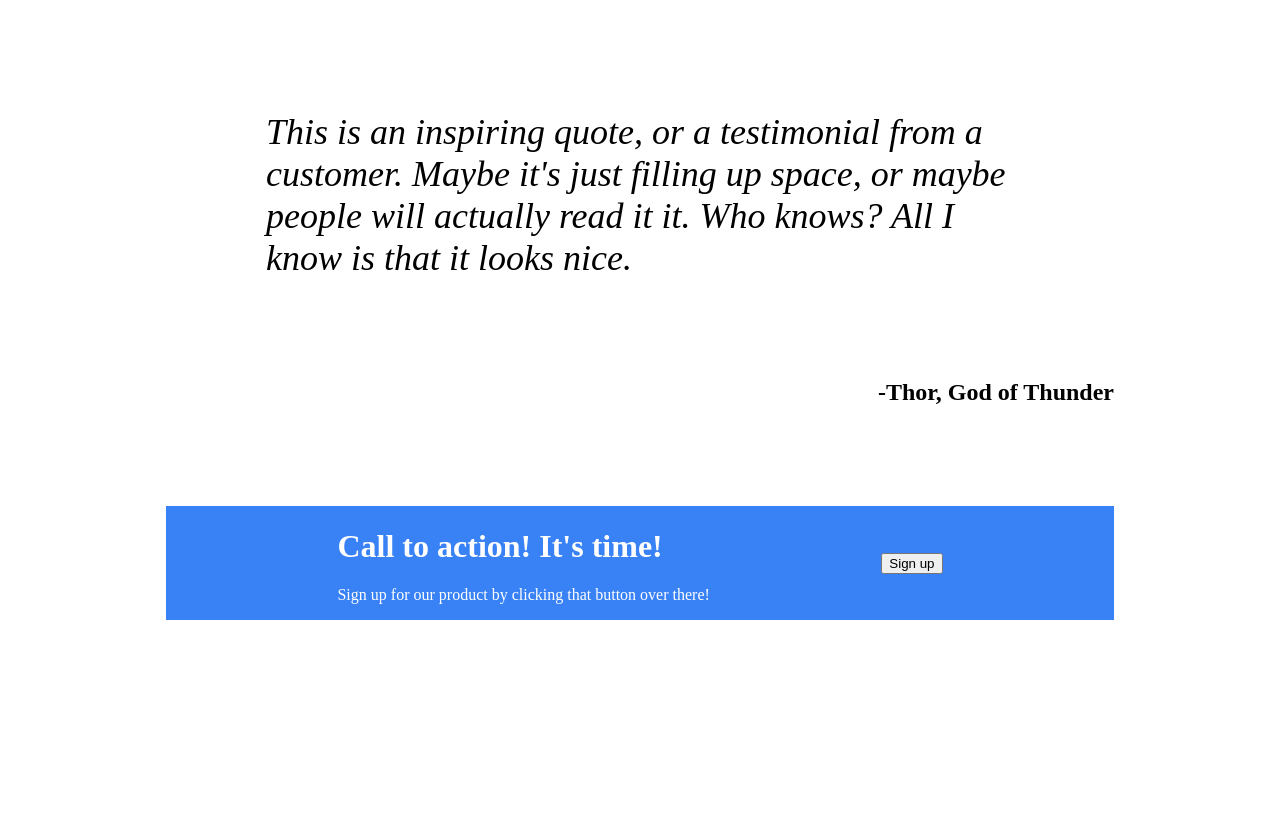
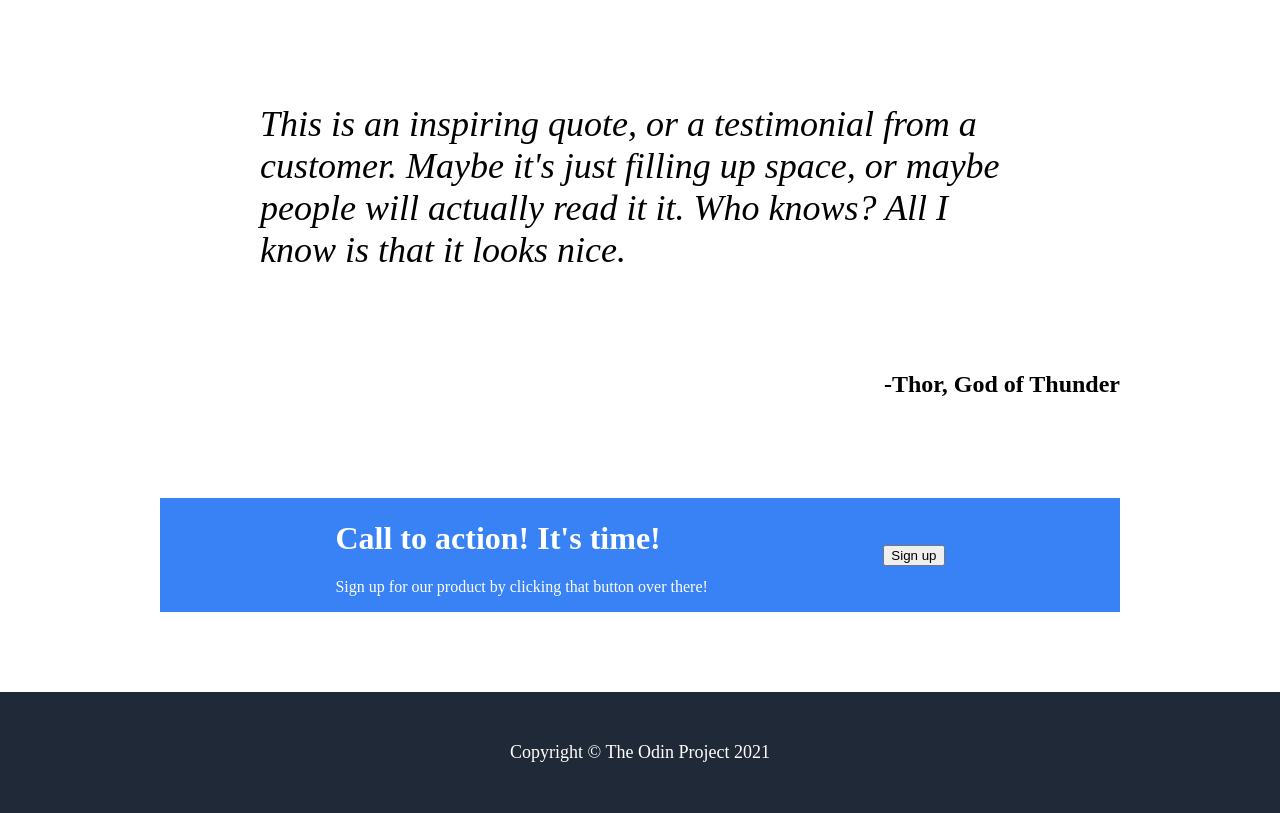
Before and after one commit to Chaostastic/odin-landing-page, a plain HTML site: page index.html in a window 1280 px wide. Shown: the part 1013-1826 px from the top of the page. Before the commit the page ends 1721 px from the top, so only its background shows below. Drawn offline with Linux system fonts and the light colour scheme.

Commit message:
Create and style footer

```diff
--- a/index.html
+++ b/index.html
@@ -73,5 +73,8 @@
             </div>
             <div class="side-margin"></div>
         </div>
+        <div class="footer text-center">
+            Copyright © The Odin Project 2021
+        </div>
     </body>
 </html>
--- a/styles.css
+++ b/styles.css
@@ -1,3 +1,7 @@
+body {
+    margin: 0;
+}
+
 .content-container {
     display:flex
 }
@@ -83,3 +87,10 @@
     margin: 80px 0;
     color: white;
 }
+
+.footer {
+    padding: 50px 0;
+    font-size: 18px;
+    color: white;
+    background: #1F2937;
+}
```
